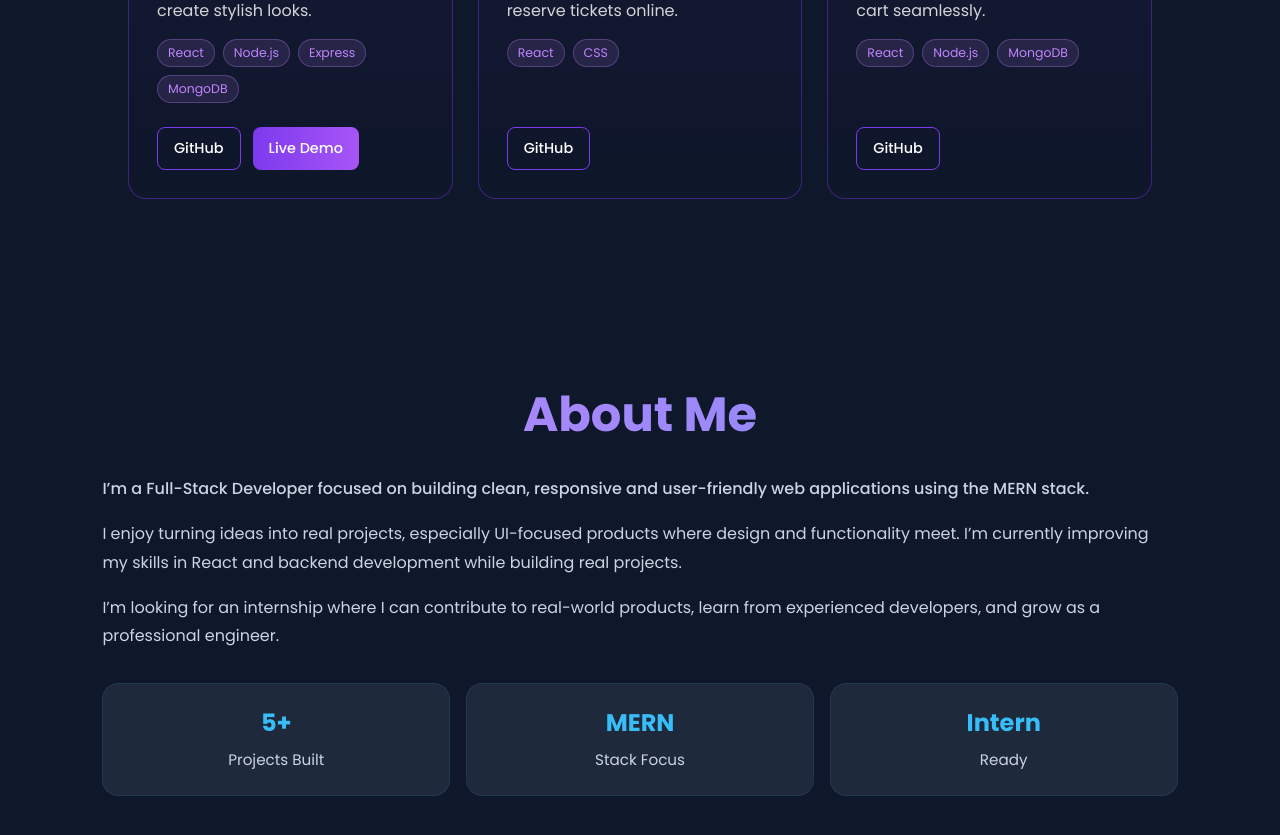
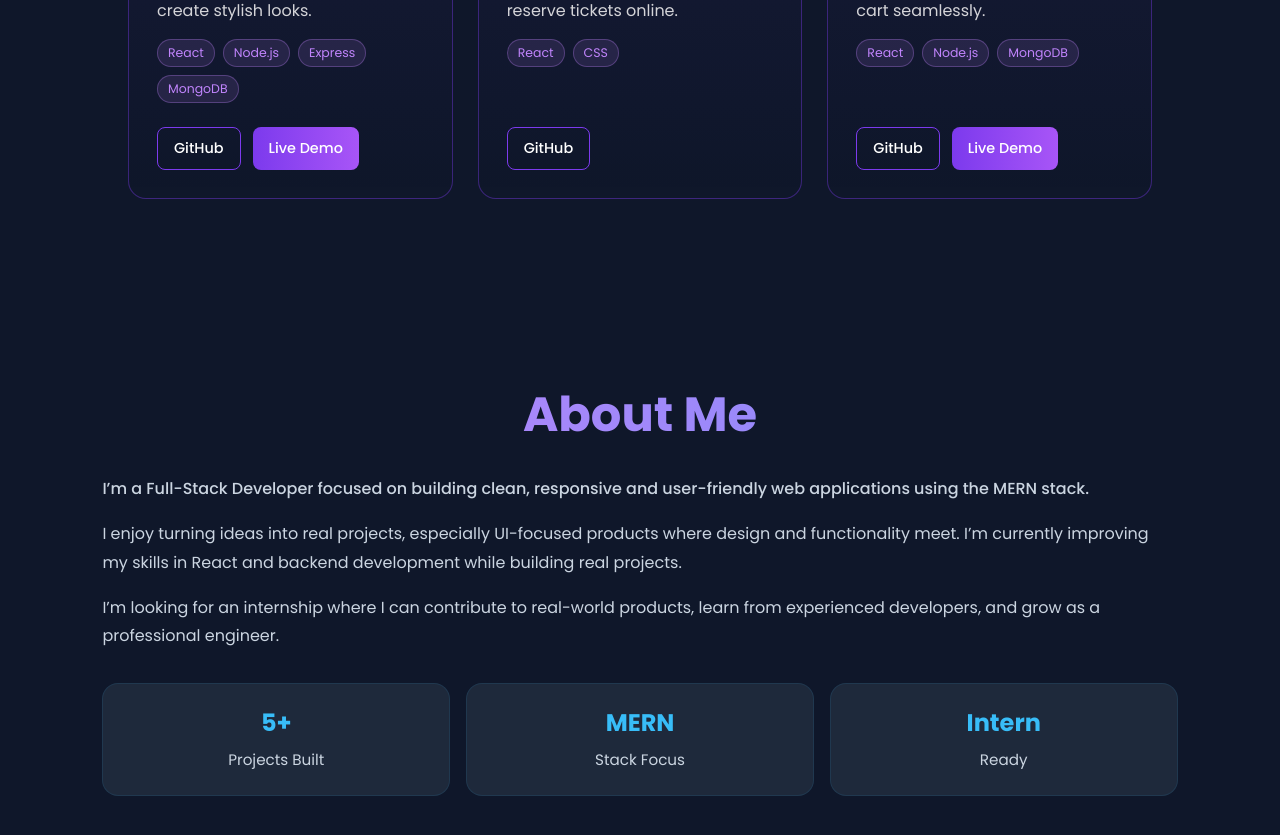
Before and after one commit to kripa2061/Portfolio, a React (Vite) app: page / in a window 1280 px wide. Shown: the part 1600-2435 px from the top of the page. Built offline with nearby package versions, Linux system fonts and the light colour scheme.

Commit message:
Add demo link to food ordering platform project
Added demo link for the food ordering platform project.

```diff
--- a/src/Component/Projects/Projects.jsx
+++ b/src/Component/Projects/Projects.jsx
@@ -23,6 +23,7 @@ const projects = [
       "A food ordering platform that allows users to explore menus, place orders, and manage their cart seamlessly.",
     tech: ["React", "Node.js", "MongoDB"],
     github: "https://github.com/kripa2061/Food-Ordering",
+    demo:"https://food-ordering-9ij3.onrender.com/"
   },
 ];
 
```
